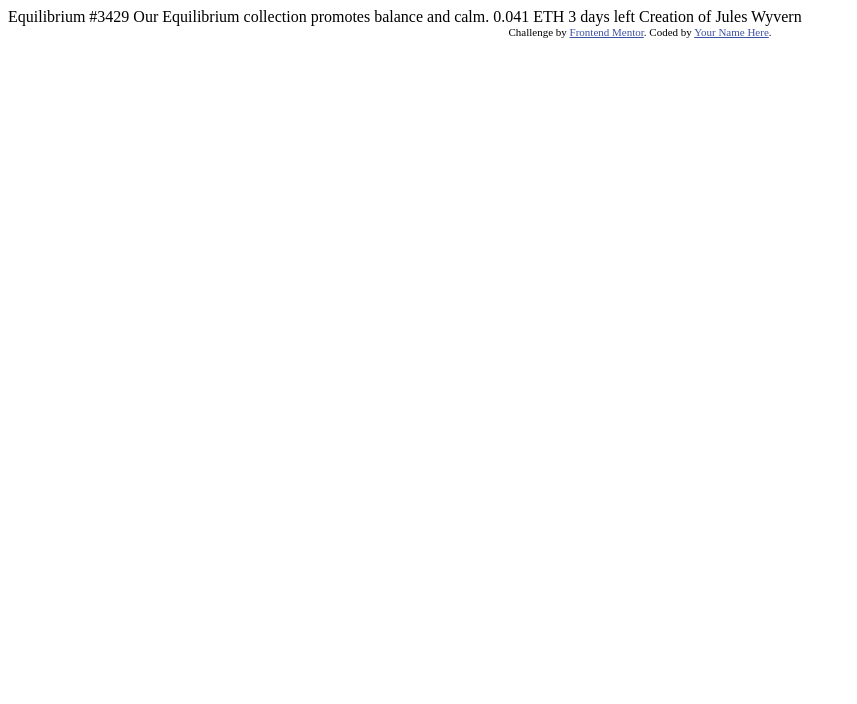
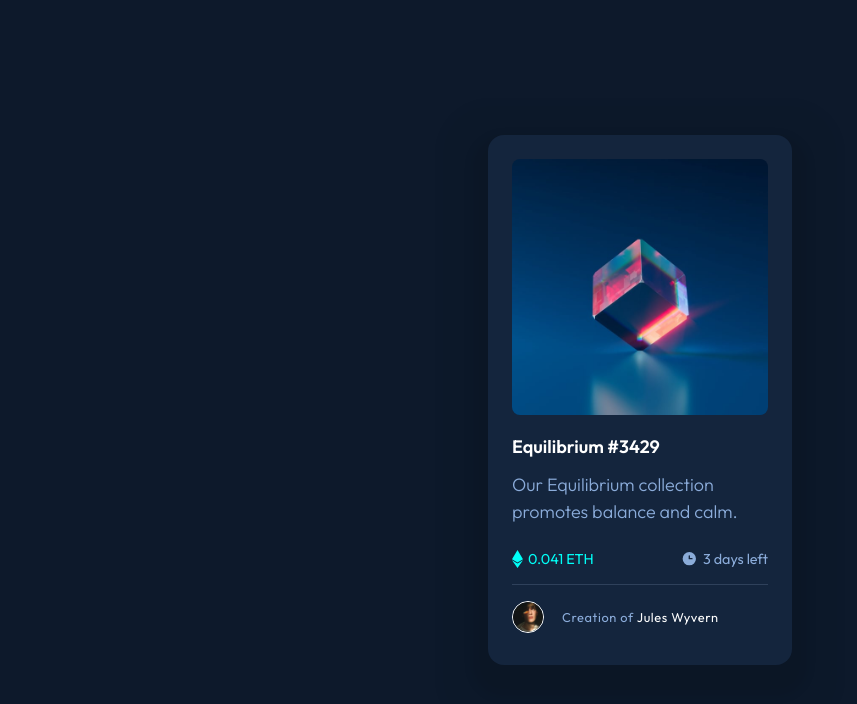
Before and after one commit to derrick-it/FEM_nft-preview-card, a plain HTML site: page index.html in a window 1280 px wide. Shown: the whole page, without its empty margins (0-857 px from the left). Drawn offline with Linux system fonts and the light colour scheme.

Commit message:
Done :star:

```diff
--- a/index.html
+++ b/index.html
@@ -5,29 +5,55 @@
   <meta name="viewport" content="width=device-width, initial-scale=1.0"> <!-- displays site properly based on user's device -->
 
   <link rel="icon" type="image/png" sizes="32x32" href="./images/favicon-32x32.png">
+  <!-- font import -->
+  <link rel="preconnect" href="https://fonts.googleapis.com">
+  <link rel="preconnect" href="https://fonts.gstatic.com" crossorigin>
+  <link href="https://fonts.googleapis.com/css2?family=Outfit:wght@300;400;600&display=swap" rel="stylesheet">
 
+  <link rel="stylesheet" href="style.css">
   <title>Frontend Mentor | NFT preview card component</title>
 
-  <!-- Feel free to remove these styles or customise in your own stylesheet 👍 -->
-  <style>
-    .attribution { font-size: 11px; text-align: center; }
-    .attribution a { color: hsl(228, 45%, 44%); }
-  </style>
 </head>
 <body>
 
-  Equilibrium #3429
+  <main class="wrapper">
+    <div class="card">
+      <div class="img">
+        <div class="overlay"><img src="./images/icon-view.svg" alt=""></div>
+        <img class="main-img" src="./images/image-equilibrium.jpg" alt="">
+      </div>
+      <div class="card-text">
+        <h1 class="title hover-cyan">Equilibrium #3429</h1>
+        <p class="description">Our Equilibrium collection promotes balance and calm.</p>
+      </div>
+      <div class="card-info">
+        <span class="price">
+          <img src="./images/icon-ethereum.svg" alt="">0.041 ETH
+        </span>
+        <span class="time">
+          <img src="./images/icon-clock.svg" alt="">3 days left
+        </span>
+      </div>
+
+      <footer class="card-footer">
+        <img class="avatar" src="./images/image-avatar.png" alt="">
+        <span class="text">Creation of <span class="text-white hover-cyan">Jules Wyvern</span></span>
+      </footer>
+    </div>
+  </main>
+
+  <!-- Equilibrium #3429
 
   Our Equilibrium collection promotes balance and calm.
 
   0.041 ETH
   3 days left
 
-  Creation of Jules Wyvern
+  Creation of Jules Wyvern -->
 
-  <div class="attribution">
+  <!-- <div class="attribution">
     Challenge by <a href="https://www.frontendmentor.io?ref=challenge" target="_blank">Frontend Mentor</a>.
     Coded by <a href="#">Your Name Here</a>.
-  </div>
+  </div> -->
 </body>
 </html>
--- /dev/null
+++ b/style.scss
@@ -0,0 +1,139 @@
+// colors
+$primary-blue: hsl(215, 51%, 70%);
+$primary-cyan: hsl(178, 100%, 50%);
+
+$main-bg: hsl(217, 54%, 11%);
+$card-bg: hsl(216, 50%, 16%);
+$line: hsl(215, 32%, 27%);
+$white: hsl(0, 0%, 100%);
+
+// font
+$default-font: 'Outfit', sans-serif;
+$default-fz: 18px;
+
+*{
+    transition: 0.3s;
+}
+
+body{
+    background-color: $main-bg;
+    margin: 0;
+}
+
+h1, p, span{
+    font-family: $default-font;
+    font-size: $default-fz;
+}
+
+.text-white{
+    color: $white;
+}
+
+.wrapper{
+    min-height: 100vh;
+    display: grid;
+    place-items: center;
+}
+
+.card{
+    max-width: 16em;
+    margin: 0 2rem;
+    padding: 1.5em;
+    border-radius: 1em;
+    background-color: $card-bg;
+    box-shadow: 0 1em 10px 1em rgba(black, 0.08),
+                0 1em 10px 3em rgba(black, 0.03);
+
+    .img{
+        position: relative;
+        .overlay{
+            width: 100%;
+            height: 100%;
+            border-radius: 0.5em;
+            opacity: 0;
+            position: absolute;
+            inset: 0;
+            background-color: rgba($primary-cyan, 0.5);
+            display: grid;
+            place-items: center;
+            &:hover{
+                cursor: pointer;
+                opacity: 1;
+            }
+            img{
+                width: 2.5em;
+            }
+        }
+        .main-img{
+            display: block;
+            border-radius: 0.5em;
+            max-width: 100%;
+        }
+    }
+}
+
+.card-text{
+    margin-top: 20px;
+    .title{
+        color: $white;
+
+    }
+    .description{
+        margin-top: 0;
+        color: $primary-blue;
+        font-weight: 300;
+        line-height: 1.5em;
+    }
+}
+
+.card-info{
+    margin-top: 25px;
+    display: flex;
+    justify-content: space-between;
+    .price{
+        display: flex;
+        align-items: center;
+        color: $primary-cyan;
+        font-size: 0.9rem;
+        vertical-align: center;
+    }
+    .time{
+        display: flex;
+        align-items: center;
+        color: $primary-blue;
+        font-size: 0.9rem;
+    }
+    .price img, .time img{
+        margin-right: 5px;
+    }
+}
+
+.card-footer{
+    border-top: 1px solid $line;
+    margin-top: 1em;
+    padding: 1em 0 0.5em;
+    display: flex;
+    align-items: center;
+
+    .avatar{
+        width: 30px;
+        border: 1px solid white;
+        border-radius: 50%;
+        margin-right: 18px;
+    }
+
+    .text{
+        font-size: 0.8rem;
+        color: $primary-blue;
+        letter-spacing: 0.05em;
+
+        .text-white{
+            font-size: 0.8rem;
+        }
+    }
+}
+
+.hover-cyan:hover{
+    color: $primary-cyan;
+    cursor: pointer;
+}
```
Also changed, not shown: style.css (added), 2 other files.
